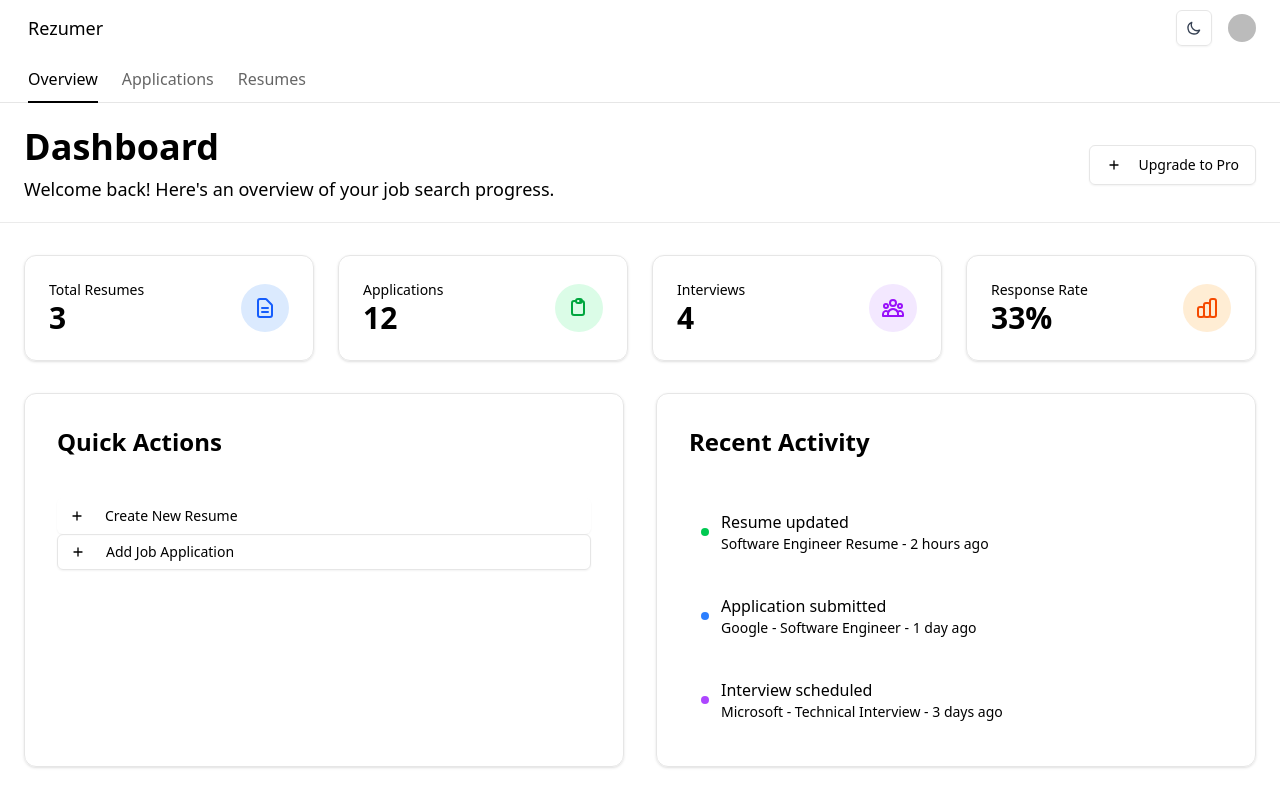
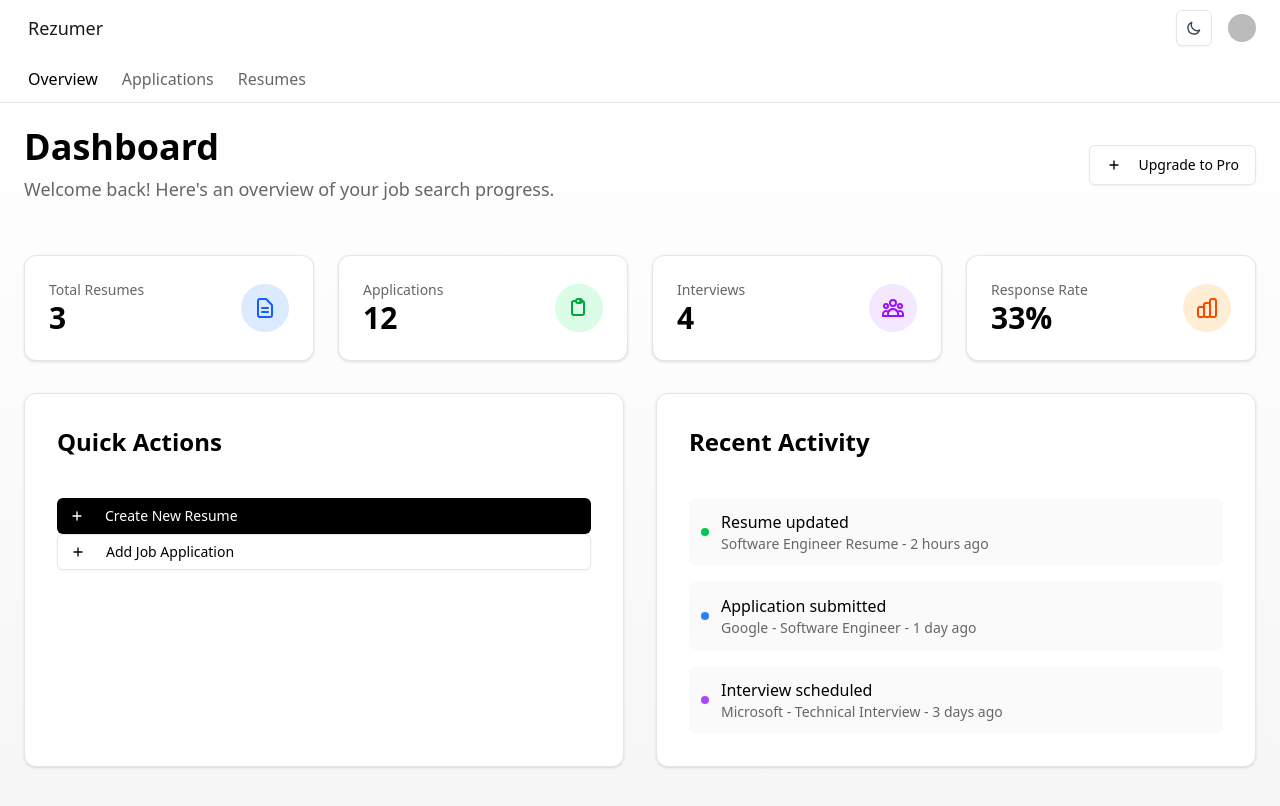
Before and after one commit to dmrock/rezumer, a Next.js app: page /dashboard in a window 1280 px wide. Shown: the top 806 px of the page. Built offline with nearby package versions, Linux system fonts and the light colour scheme; no server answers; sample sign-in values are in the browser's storage; some icons are missing.

Commit message:
feat: update global styles for improved dark mode support and theme consistency

```diff
--- a/src/app/globals.css
+++ b/src/app/globals.css
@@ -1,56 +1,66 @@
 @import "tailwindcss";
 
+/* Use class-based dark mode to match next-themes (attribute="class") */
+@custom-variant dark (&:where(.dark, .dark *));
+
+/* Design tokens (Tailwind v4 theme variables) */
+@theme {
+  /* Light theme (Vercel-like) */
+  --color-background: hsl(0 0% 100%);
+  --color-foreground: hsl(0 0% 0%);
+  --color-card: hsl(0 0% 100%);
+  --color-card-foreground: hsl(0 0% 0%);
+  --color-popover: hsl(0 0% 100%);
+  --color-popover-foreground: hsl(0 0% 0%);
+  --color-primary: hsl(0 0% 0%);
+  --color-primary-foreground: hsl(0 0% 100%);
+  --color-secondary: hsl(0 0% 96%);
+  --color-secondary-foreground: hsl(0 0% 0%);
+  --color-muted: hsl(0 0% 96%);
+  --color-muted-foreground: hsl(0 0% 40%);
+  --color-accent: hsl(0 0% 96%);
+  --color-accent-foreground: hsl(0 0% 0%);
+  --color-destructive: hsl(0 84% 60%);
+  --color-border: hsl(0 0% 90%);
+  --color-input: hsl(0 0% 100%);
+  --color-ring: hsl(0 0% 0%);
+}
+
+/* Override tokens for dark mode via regular CSS variables */
+.dark {
+  --color-background: hsl(0 0% 0%);
+  --color-foreground: hsl(0 0% 100%);
+  --color-card: hsl(0 0% 4%);
+  --color-card-foreground: hsl(0 0% 100%);
+  --color-popover: hsl(0 0% 4%);
+  --color-popover-foreground: hsl(0 0% 100%);
+  --color-primary: hsl(0 0% 100%);
+  --color-primary-foreground: hsl(0 0% 0%);
+  --color-secondary: hsl(0 0% 10%);
+  --color-secondary-foreground: hsl(0 0% 100%);
+  --color-muted: hsl(0 0% 10%);
+  --color-muted-foreground: hsl(0 0% 64%);
+  --color-accent: hsl(0 0% 10%);
+  --color-accent-foreground: hsl(0 0% 100%);
+  --color-destructive: hsl(0 84% 60%);
+  --color-border: hsl(0 0% 15%);
+  --color-input: hsl(0 0% 10%);
+  --color-ring: hsl(0 0% 100%);
+  color-scheme: dark;
+}
+
+/* App-level custom vars not tied to utilities */
 :root {
   --radius: 0.5rem;
-  /* Light theme colors (Vercel style) */
-  --background: 0 0% 100%;
-  --foreground: 0 0% 0%;
-  --card: 0 0% 100%;
-  --card-foreground: 0 0% 0%;
-  --popover: 0 0% 100%;
-  --popover-foreground: 0 0% 0%;
-  --primary: 0 0% 0%;
-  --primary-foreground: 0 0% 100%;
-  --secondary: 0 0% 96%;
-  --secondary-foreground: 0 0% 0%;
-  --muted: 0 0% 96%;
-  --muted-foreground: 0 0% 40%;
-  --accent: 0 0% 96%;
-  --accent-foreground: 0 0% 0%;
-  --destructive: 0 84% 60%;
-  --border: 0 0% 90%;
-  --input: 0 0% 100%;
-  --ring: 0 0% 0%;
-}
-
-.dark {
-  /* Dark theme colors (Vercel style) */
-  --background: 0 0% 0%;
-  --foreground: 0 0% 100%;
-  --card: 0 0% 4%;
-  --card-foreground: 0 0% 100%;
-  --popover: 0 0% 4%;
-  --popover-foreground: 0 0% 100%;
-  --primary: 0 0% 100%;
-  --primary-foreground: 0 0% 0%;
-  --secondary: 0 0% 10%;
-  --secondary-foreground: 0 0% 100%;
-  --muted: 0 0% 10%;
-  --muted-foreground: 0 0% 64%;
-  --accent: 0 0% 10%;
-  --accent-foreground: 0 0% 100%;
-  --destructive: 0 84% 60%;
-  --border: 0 0% 15%;
-  --input: 0 0% 10%;
-  --ring: 0 0% 100%;
+  color-scheme: light;
 }
 
 * {
-  border-color: hsl(var(--border));
+  border-color: var(--color-border);
 }
 
 body {
-  background-color: hsl(var(--background));
-  color: hsl(var(--foreground));
+  background-color: var(--color-background);
+  color: var(--color-foreground);
   font-feature-settings: "rlig" 1, "calt" 1;
 }
```
